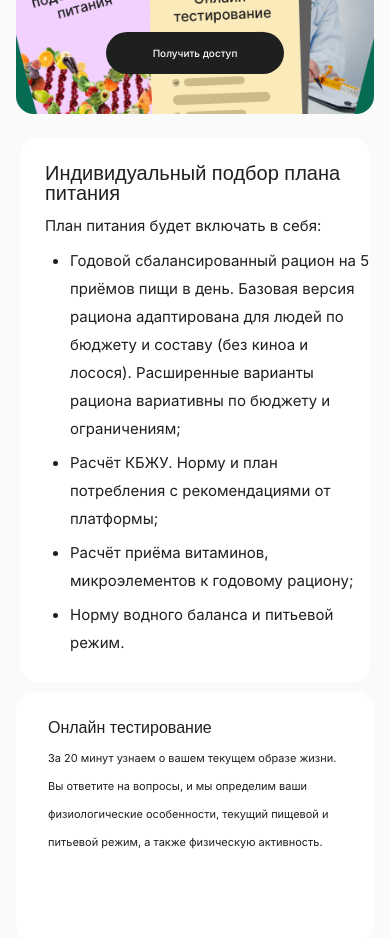
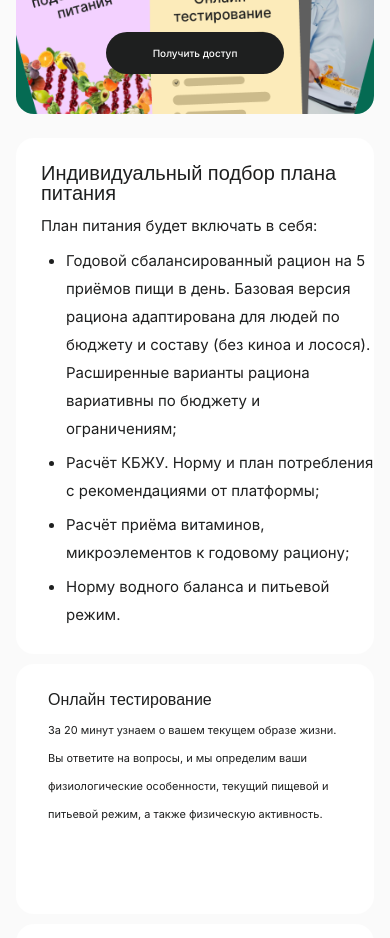
Before and after one commit to KondratovDanil2003/FreshService, a plain HTML site: page index.html in a window 390 px wide. Shown: the part 5480-6418 px from the top of the page. Drawn offline with Linux system fonts and the light colour scheme; files whose address does not match are found by name.

Commit message:
Update style.css

```diff
--- a/styles/style.css
+++ b/styles/style.css
@@ -433,7 +433,8 @@ body {
   width: 100%;
 }
 
-.individual-set .wrapper {
+.individual-set__section {
+  width: 100%;
   flex-direction: column;
   align-items: flex-start;
   padding: 32px;
@@ -748,7 +749,7 @@ body {
   .nomber-three {
     background-size: 210px;
   }
-  .individual-set .wrapper {
+  .individual-set__section {
     padding: 25px;
   }
   .individual-set__heading {
@@ -897,7 +898,7 @@ body {
     margin-bottom: 160px;
   }
   .individual-set {
-    padding: 0 20px;
+
   }
   .test-analyze-chat {
   }
```
